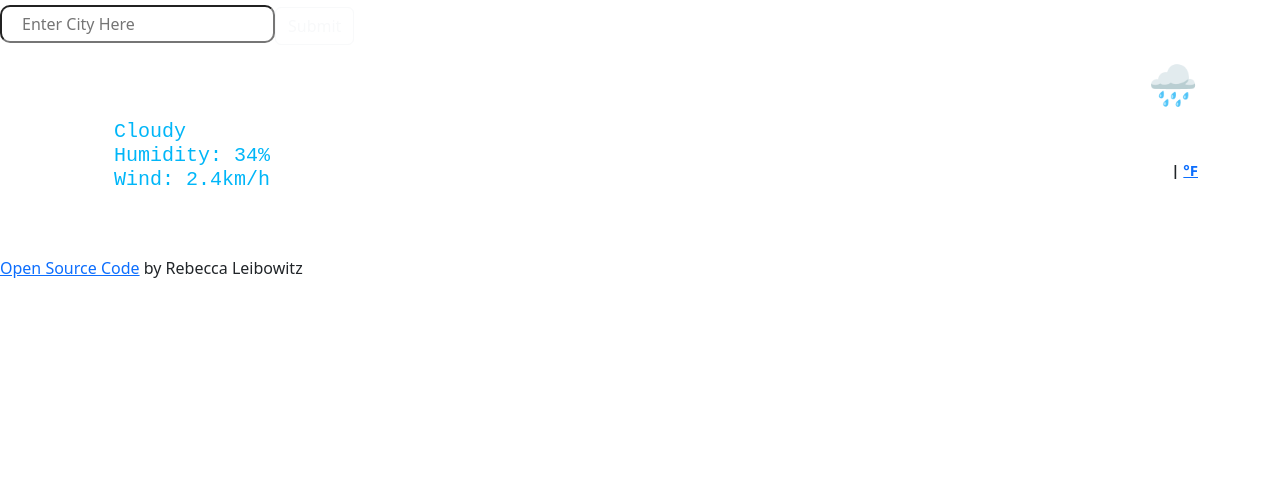
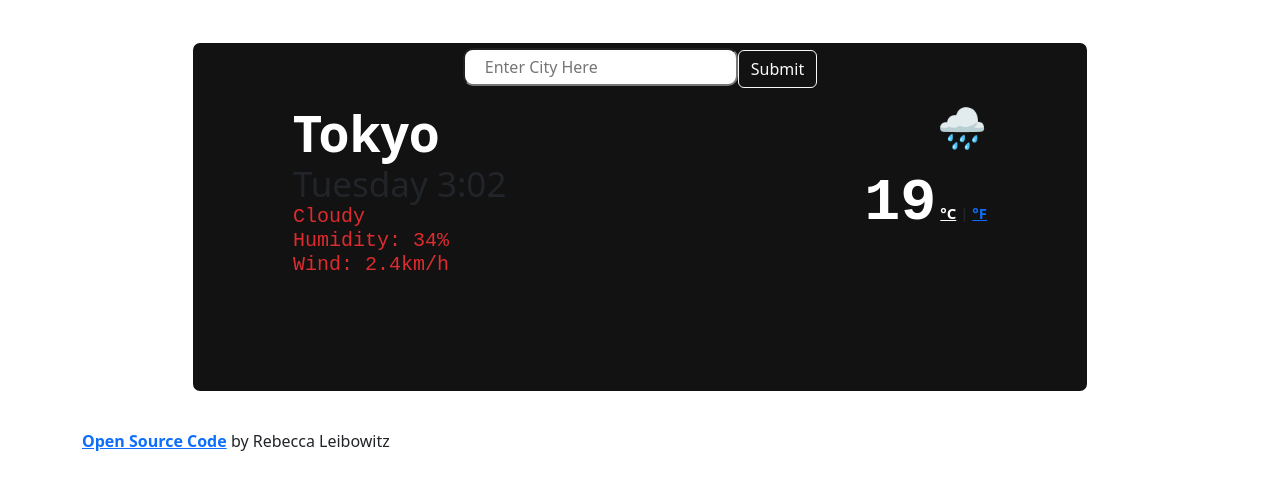
Before and after one commit to RebeccaCL303/weather-react, a React (Create React App) app: page / in a window 1280 px wide. Shown: the top 490 px of the page. Built offline with nearby package versions, Linux system fonts and the light colour scheme.

Commit message:
aligned content, changed main colors

```diff
--- a/public/index.html
+++ b/public/index.html
@@ -8,6 +8,8 @@
   <meta name="description" content="Web site created using create-react-app" />
   <link rel="apple-touch-icon" href="%PUBLIC_URL%/logo192.png" />
   <link rel="manifest" href="%PUBLIC_URL%/manifest.json" />
+  <link rel="preconnect" href="https://fonts.googleapis.com" />
+  <link rel="preconnect" href="https://fonts.gstatic.com" crossorigin />
   <title>Weather React App</title>
  </head>
  <body>
--- a/src/App.js
+++ b/src/App.js
@@ -3,7 +3,7 @@ import Weather from "./Weather.js";
 
 function App() {
  return (
-  <div className="App">
+  <div className="App container">
    <Weather />
    <p>
     <a
@@ -11,7 +11,7 @@ function App() {
      target="_blank"
      rel="noreferrer"
     >
-     Open Source Code
+     <strong>Open Source Code</strong>
     </a>{" "}
     by Rebecca Leibowitz
    </p>
--- a/src/Weather.css
+++ b/src/Weather.css
@@ -1,3 +1,8 @@
+:root {
+ --lighter-main: #dd2c2f;
+ --darker-main: #9c191b;
+}
+
 body {
  background-color: #151515;
  color: white;
@@ -7,7 +12,7 @@ body {
 
 a {
  text-decoration: none;
- color: #00dfff;
+ color: var(--darker-main);
  padding-bottom: 20px;
 }
 
@@ -32,7 +37,7 @@ a {
 .high-low,
 .weather-details {
  font-family: monospace;
- color: #00dfff;
+ color: var(--darker-main);
 }
 
 .current-temperature {
@@ -87,19 +92,19 @@ li:first-letter {
 
 .top-upper-left {
  text-align: start;
- padding-left: 100px;
+ margin-left: 100px;
 }
 
 .top-upper-right {
  text-align: end;
- padding-right: 100px;
+ margin-right: 100px;
 }
 
-ul {
+.weather-details {
  font-size: 20px;
  font-weight: 100px;
  list-style: none;
- padding-left: 0px;
+ padding-inline-start: 0px;
 }
 
 .unit-convert {
@@ -113,5 +118,5 @@ ul {
 
 .weather-details,
 a {
- color: #00b6f8;
+ color: var(--lighter-main);
 }
--- a/src/Weather.js
+++ b/src/Weather.js
@@ -4,18 +4,18 @@ import "./Weather.css";
 
 export default function Weather() {
  return (
-  <div classNameNameName="Weather">
-   <form id="city-search">
-    <input type="text" id="city-input" placeholder="Enter City Here" />
-    <input type="submit" className="btn btn-outline-light" />
-   </form>
-   <h1>
-    <div className="container">
-     <div className="row">
-      <div className="col-6 top-upper-left">
+  <div className="Weather">
+   <div className="main-body">
+    <form className="text-center" id="city-search">
+     <input type="text" id="city-input" placeholder="Enter City Here" />
+     <input type="submit" className="btn btn-outline-light" />
+    </form>
+    <h1>
+     <div className="row justify-content-evenly">
+      <div className="col top-upper-left">
        <div className="city">Tokyo</div>
        <small>
-        <div className="date-time"></div>
+        <div className="date-time">Tuesday 3:02</div>
        </small>
        <ul className="weather-details">
         <li>
@@ -29,7 +29,7 @@ export default function Weather() {
         </li>
        </ul>
       </div>
-      <div className="col-6 top-upper-right">
+      <div className="col top-upper-right">
        <p className="current-emoji">🌧️</p>
        <span className="current-temperature">19</span>
        <span className="unit-convert">
@@ -45,8 +45,8 @@ export default function Weather() {
       </div>
       <div className="five-day"></div>
      </div>
-    </div>
-   </h1>
+    </h1>
+   </div>
   </div>
  );
 }
```
